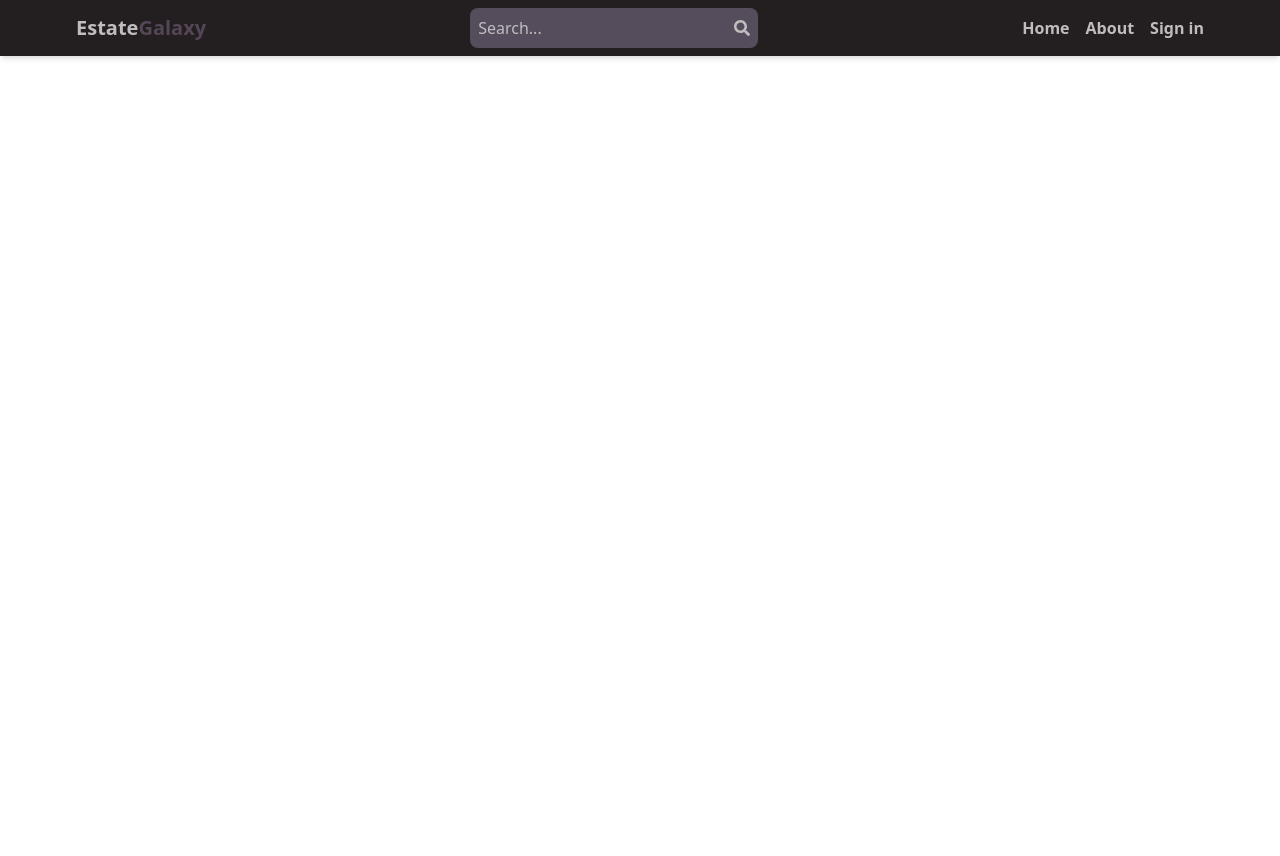
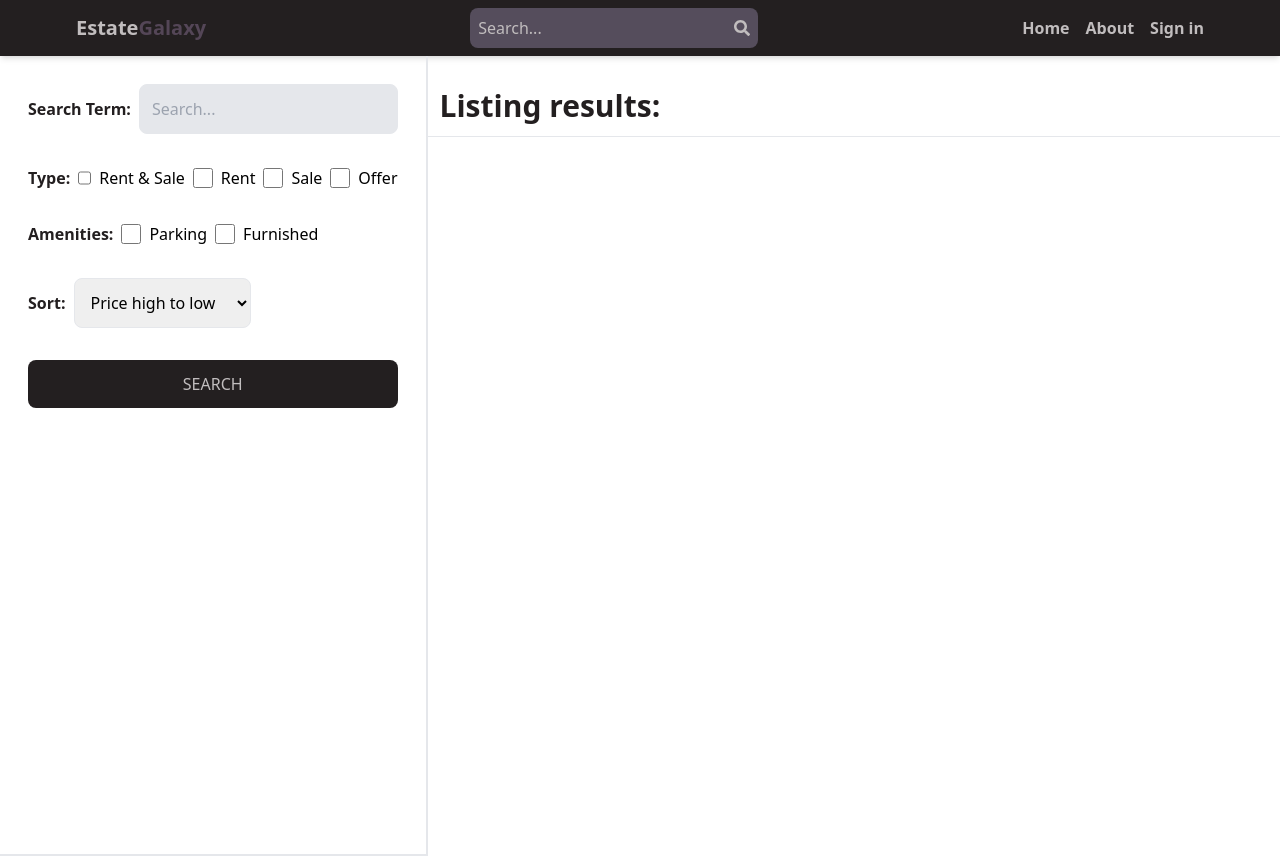
Before and after one commit to NeelanshaAgarwal/mern-estate, a React (Vite) app in the folder client/: page /search in a window 1280 px wide. Before the commit the page ends 800 px from the top, so only its background shows below. Built offline with nearby package versions, Linux system fonts and the light colour scheme; no server answers.

Commit message:
create search page ui

```diff
--- a/client/src/App.jsx
+++ b/client/src/App.jsx
@@ -9,6 +9,7 @@
 import CreateListing from './pages/CreateListing';
 import UpdateListing from './pages/UpdateListing';
 import Listing from './pages/Listing';
+import Search from './pages/Search';
 
 export default function App() {
   return (
@@ -19,6 +20,7 @@
         <Route path='/sign-in' element={<SignIn />} />
         <Route path='/sign-up' element={<SignUp />} />
         <Route path='/about' element={<About />} />
+        <Route path='/search' element={<Search />} />
         <Route path='/listing/:listingId' element={<Listing />} />
 
         <Route element={<PrivateRoute />}>
--- /dev/null
+++ b/client/src/pages/Search.jsx
@@ -0,0 +1,96 @@
+
+
+export default function Search() {
+  return (
+    <div className='flex flex-col md:flex-row'>
+      <div className='p-7  border-b-2 md:border-r-2 md:min-h-screen'>
+        <form  className='flex flex-col gap-8'>
+          <div className='flex items-center gap-2'>
+            <label className='whitespace-nowrap font-semibold text-customDarkPurple '>
+              Search Term:
+            </label>
+            <input
+              type='text'
+              id='searchTerm'
+              placeholder='Search...'
+              className='border rounded-lg p-3 w-full bg-gray-200'
+            />
+          </div>
+          <div className='flex gap-2 flex-wrap items-center'>
+            <label className='font-semibold text-customDarkPurple'>Type:</label>
+            <div className='flex gap-2'>
+              <input
+                type='checkbox'
+                id='all'
+              />
+              <span>Rent & Sale</span>
+            </div>
+            <div className='flex gap-2'>
+              <input
+                type='checkbox'
+                id='rent'
+                className='w-5'
+              />
+              <span>Rent</span>
+            </div>
+            <div className='flex gap-2'>
+              <input
+                type='checkbox'
+                id='sale'
+                className='w-5'
+              />
+              <span>Sale</span>
+            </div>
+            <div className='flex gap-2'>
+              <input
+                type='checkbox'
+                id='offer'
+                className='w-5'
+              />
+              <span>Offer</span>
+            </div>
+          </div>
+          <div className='flex gap-2 flex-wrap items-center'>
+            <label className='font-semibold text-customDarkPurple'>Amenities:</label>
+            <div className='flex gap-2'>
+              <input
+                type='checkbox'
+                id='parking'
+                className='w-5'
+              />
+              <span>Parking</span>
+            </div>
+            <div className='flex gap-2'>
+              <input
+                type='checkbox'
+                id='furnished'
+                className='w-5'
+              />
+              <span>Furnished</span>
+            </div>
+          </div>
+          <div className='flex items-center gap-2'>
+            <label className='font-semibold text-customDarkPurple'>Sort:</label>
+            <select
+              id='sort_order'
+              className='border rounded-lg p-3'
+            >
+              <option value='regularPrice_desc'>Price high to low</option>
+              <option value='regularPrice_asc'>Price low to hight</option>
+              <option value='createdAt_desc'>Latest</option>
+              <option value='createdAt_asc'>Oldest</option>
+            </select>
+          </div>
+          <button className='bg-customDarkPurple text-customGrey p-3 rounded-lg uppercase hover:opacity-95'>
+            Search
+          </button>
+        </form>
+      </div>
+      <div className='flex-1'>
+        <h1 className='text-3xl font-semibold border-b p-3 text-customDarkPurple mt-5'>
+          Listing results:
+        </h1>
+      </div>
+    </div>
+  );
+}
```
